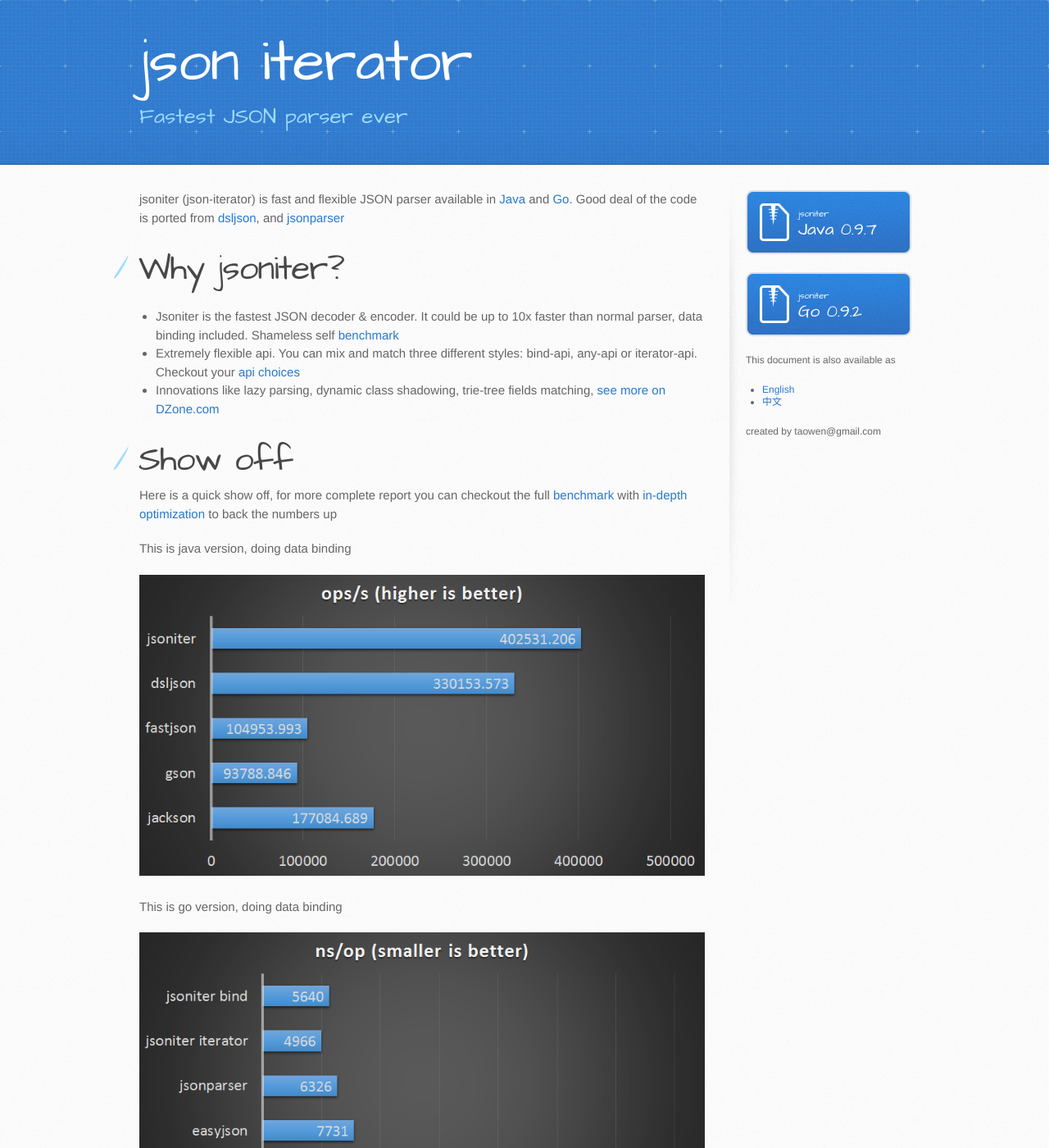
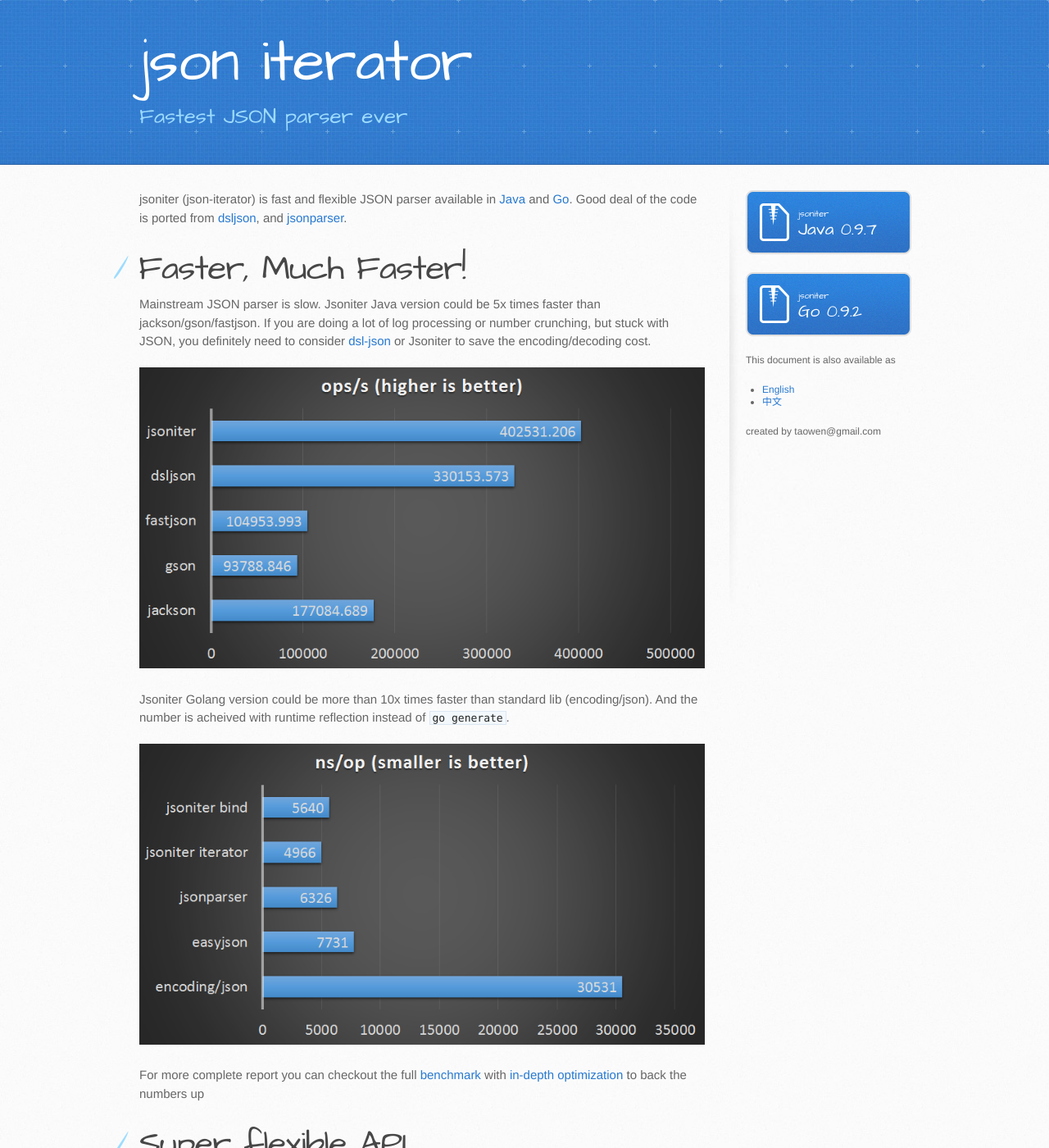
Before and after one commit to json-iterator/json-iterator.github.io, a Jekyll site: the page built from index.md, in a window 1280 px wide and 1400 px high. Shown: the whole window at 82% size. Built offline with Jekyll 4.4.1, drawn with Linux system fonts in a browser that asks for light colours; comment, search, counter and statistics services are not loaded; some of the changed text lies outside the part shown.

Commit message:
Update index.md

````diff
--- a/index.md
+++ b/index.md
@@ -3,25 +3,19 @@
 title: Fastest JSON parser ever
 ---
 
-jsoniter (json-iterator) is fast and flexible JSON parser available in [Java](https://github.com/json-iterator/java) and [Go](https://github.com/json-iterator/go). Good deal of the code is ported from [dsljson](https://github.com/ngs-doo/dsl-json), and [jsonparser](https://github.com/buger/jsonparser)
+jsoniter (json-iterator) is fast and flexible JSON parser available in [Java](https://github.com/json-iterator/java) and [Go](https://github.com/json-iterator/go). Good deal of the code is ported from [dsljson](https://github.com/ngs-doo/dsl-json), and [jsonparser](https://github.com/buger/jsonparser).
 
-# Why jsoniter?
+# Faster, Much Faster!
 
-* Jsoniter is the fastest JSON decoder & encoder. It could be up to 10x faster than normal parser, data binding included. Shameless self [benchmark](/benchmark.html)
-* Extremely flexible api. You can mix and match three different styles: bind-api, any-api or iterator-api. Checkout your [api choices](/java-features.html)
-* Innovations like lazy parsing, dynamic class shadowing, trie-tree fields matching, [see more on DZone.com](https://dzone.com/articles/dealing-with-json-in-a-new-way)
-
-# Show off
-
-Here is a quick show off, for more complete report you can checkout the full [benchmark](/benchmark.html) with [in-depth optimization](/benchmark.html#optimization-used) to back the numbers up
-
-This is java version, doing data binding
+Mainstream JSON parser is slow. Jsoniter Java version could be 5x times faster than jackson/gson/fastjson. If you are doing a lot of log processing or number crunching, but stuck with JSON, you definitely need to consider [dsl-json](https://github.com/ngs-doo/dsl-json) or Jsoniter to save the encoding/decoding cost.
 
 ![java1](http://jsoniter.com/benchmarks/java1.png)
 
-This is go version, doing data binding
+Jsoniter Golang version could be more than 10x times faster than standard lib (encoding/json). And the number is acheived with runtime reflection instead of `go generate`.
 
 ![go-medium](http://jsoniter.com/benchmarks/go-medium.png)
+
+For more complete report you can checkout the full [benchmark](/benchmark.html) with [in-depth optimization](/benchmark.html#optimization-used) to back the numbers up
 
 # Super flexible API
 
@@ -75,7 +69,7 @@
 
 # How to get
 
-For java version
+For Java version
 
 ```
 <dependency>
````
